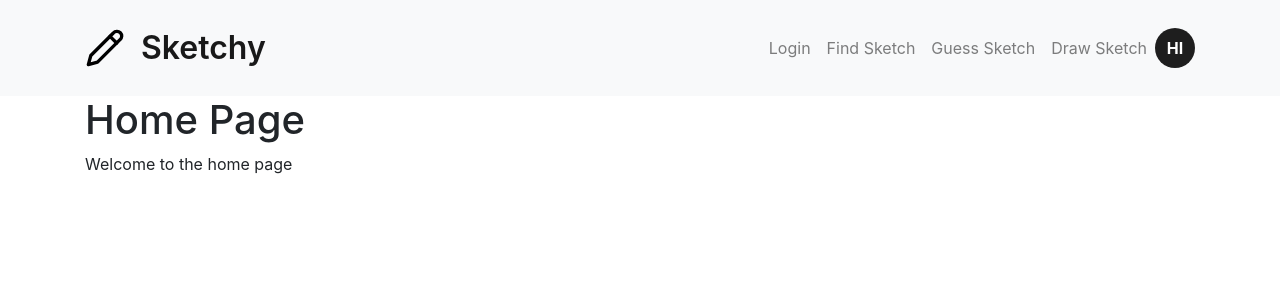
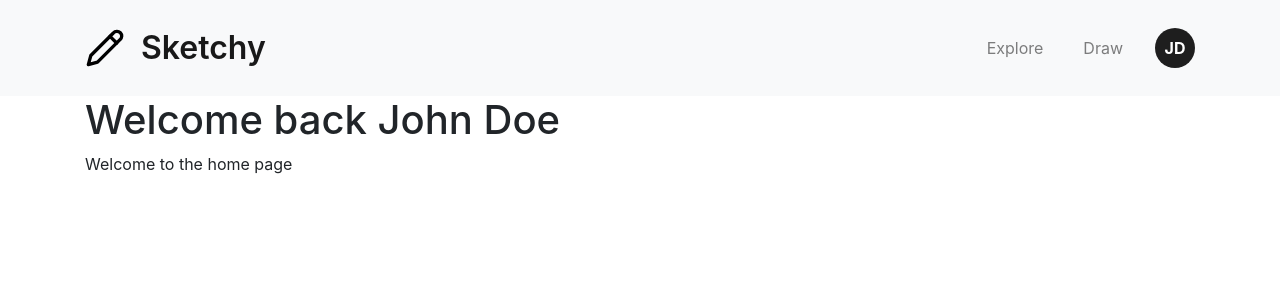
Before and after one commit to ickerio/cits3403, a Flask app: page / in a window 1280 px wide. Shown: the top 300 px of the page. Run offline with Flask 3, Linux system fonts and the light colour scheme; some libraries are stand-ins or nearby versions.

Commit message:
add temp user and navbar dropdown

```diff
--- a/flaskr/__init__.py
+++ b/flaskr/__init__.py
@@ -4,22 +4,30 @@ from flask import (
 
 app = Flask(__name__)
 
+def get_user():
+    return {
+        'username': 'johndoe',
+        'first_name': 'John',
+        'last_name': 'Doe',
+    }
+
+
 @app.route('/')
 def index():
-    return render_template('index.html')
+    return render_template('index.html', **get_user())
 
 @app.route('/login')
 def login():
-    return render_template('login.html')
+    return render_template('login.html', **get_user())
 
 @app.route('/find-sketch')
 def findSketch():
-    return render_template('find-sketch.html')
+    return render_template('find-sketch.html', **get_user())
 
 @app.route('/guess-sketch')
 def guessSketch():
-    return render_template('guess-sketch.html')
+    return render_template('guess-sketch.html', **get_user())
 
 @app.route('/draw-sketch')
 def drawSketch():
-    return render_template('draw-sketch.html')
+    return render_template('draw-sketch.html', **get_user())
--- a/flaskr/static/css/style.css
+++ b/flaskr/static/css/style.css
@@ -34,6 +34,10 @@ body {
     height: 2.5rem;
 }
 
+.navbar-nav {
+    gap: 1.5rem;
+}
+
 /** AVATAR **/
 div.avatar {
     display: flex;
@@ -47,7 +51,7 @@ div.avatar {
     cursor: pointer;
 }
 
-div.avatar > span {
+div.avatar > a {
     color: var(--primary);
     font-weight: bold;
 }
--- a/flaskr/templates/index.html
+++ b/flaskr/templates/index.html
@@ -4,6 +4,6 @@
     {{ super() }}
 {% endblock %}
 {% block content %}
-    <h1>Home Page</h1>
+    <h1>Welcome back {{ first_name }} {{ last_name }}</h1>
     <p>Welcome to the home page</p>
 {% endblock %}
--- a/flaskr/templates/layout.html
+++ b/flaskr/templates/layout.html
@@ -24,11 +24,21 @@
                     </button>
                     <div class="collapse navbar-collapse" id="navbarNav">
                         <ul class="navbar-nav ml-auto">
-                            <li class="nav-item"><a class="nav-link" href="{{ url_for('login') }}">Login</a></li>
-                            <li class="nav-item"><a class="nav-link" href="{{ url_for('findSketch') }}">Find Sketch</a></li>
-                            <li class="nav-item"><a class="nav-link" href="{{ url_for('guessSketch') }}">Guess Sketch</a></li>
-                            <li class="nav-item"><a class="nav-link" href="{{ url_for('drawSketch') }}">Draw Sketch</a></li>
-                            <div class="nav-item avatar"><span>HI</span></div>
+                            <li class="nav-item"><a class="nav-link" href="{{ url_for('findSketch') }}">Explore</a></li>
+                            <li class="nav-item"><a class="nav-link" href="{{ url_for('drawSketch') }}">Draw</a></li>
+                            {% if username is not none %}
+                                <div class="nav-item dropdown avatar">
+                                    <a href="#" role="button" id="avatar-dropdown" data-toggle="dropdown" aria-haspopup="true" aria-expanded="false">
+                                        {{ first_name[0] }}{{ last_name[0] }}
+                                    </a>
+                                    <div class="dropdown-menu dropdown-menu-right" aria-labelledby="avatar-dropdown">
+                                        <a class="dropdown-item" href="#">Profile</a>
+                                        <a class="dropdown-item" href="#">Logout</a>
+                                    </div>
+                                </div>
+                            {% else %}
+                                <a class="btn btn-primary" href="{{ url_for('login') }}" role="button">Login</a>
+                            {% endif %}
                         </ul>
                     </div>
                 </div>
```
